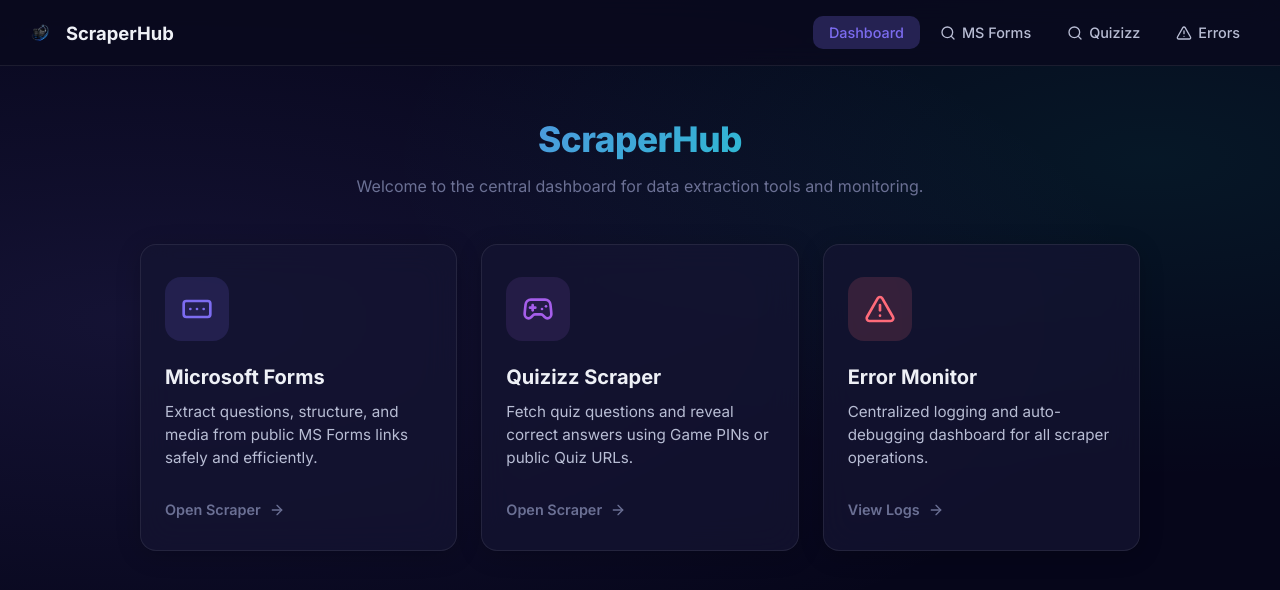
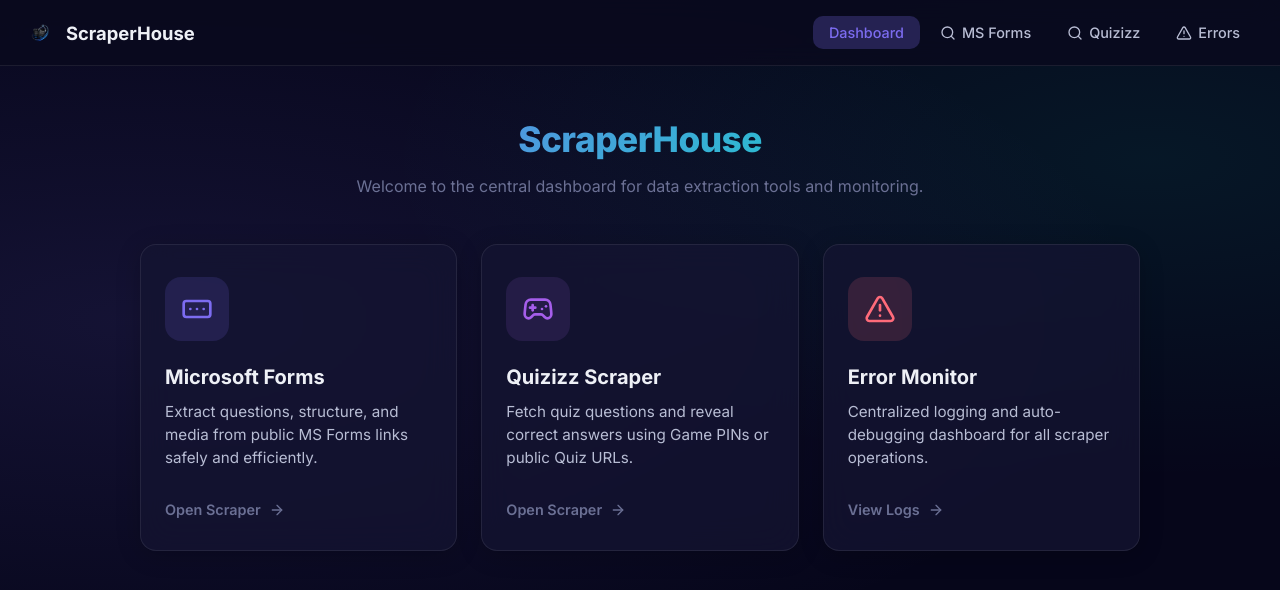
Before and after one commit to ProBimkim/ScraperHouse, a Next.js app: page / in a window 1280 px wide. Shown: the top 590 px of the page. Built offline with nearby package versions, Linux system fonts and the light colour scheme; no server answers; the database is empty.

Commit message:
chore: rename brand from ScraperHub to ScraperHouse

```diff
--- a/src/app/page.js
+++ b/src/app/page.js
@@ -22,7 +22,7 @@
       <Navbar errorCount={errorCount} />
       <div className="container">
         <h1 className="page-title" style={{ textAlign: 'center', marginBottom: '16px', marginTop: '20px' }}>
-          ScraperHub
+          ScraperHouse
         </h1>
         <p className="page-subtitle" style={{ textAlign: 'center', marginBottom: '48px' }}>
           Welcome to the central dashboard for data extraction tools and monitoring.
--- a/src/components/Navbar.js
+++ b/src/components/Navbar.js
@@ -13,7 +13,7 @@
         <div className="nav-brand-icon" style={{ background: 'transparent', padding: 0 }}>
           <Image src="/logo.png" alt="Logo" width={24} height={24} className="object-contain" />
         </div>
-        <span>ScraperHub</span>
+        <span>ScraperHouse</span>
       </Link>
 
       <div className="nav-links">
```
